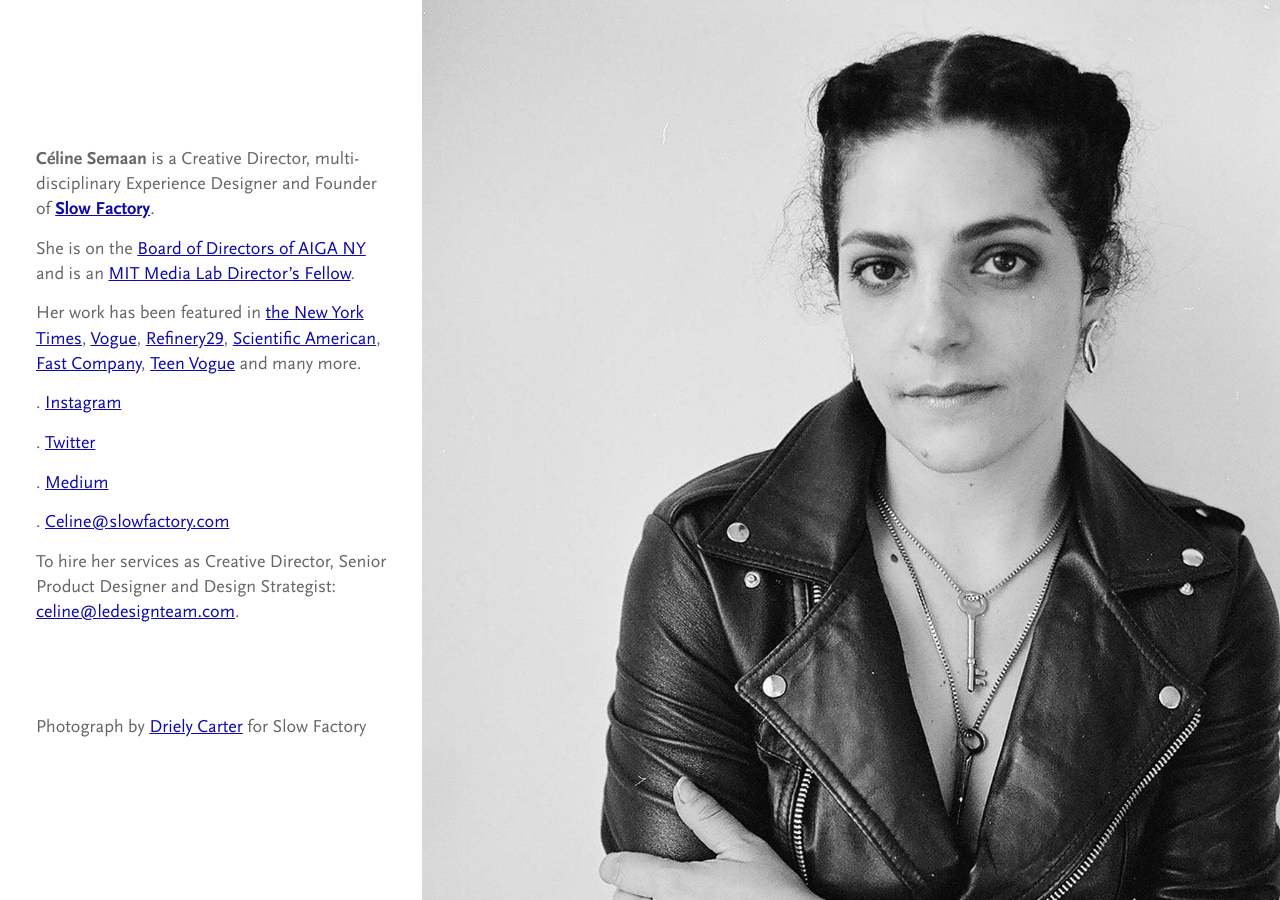
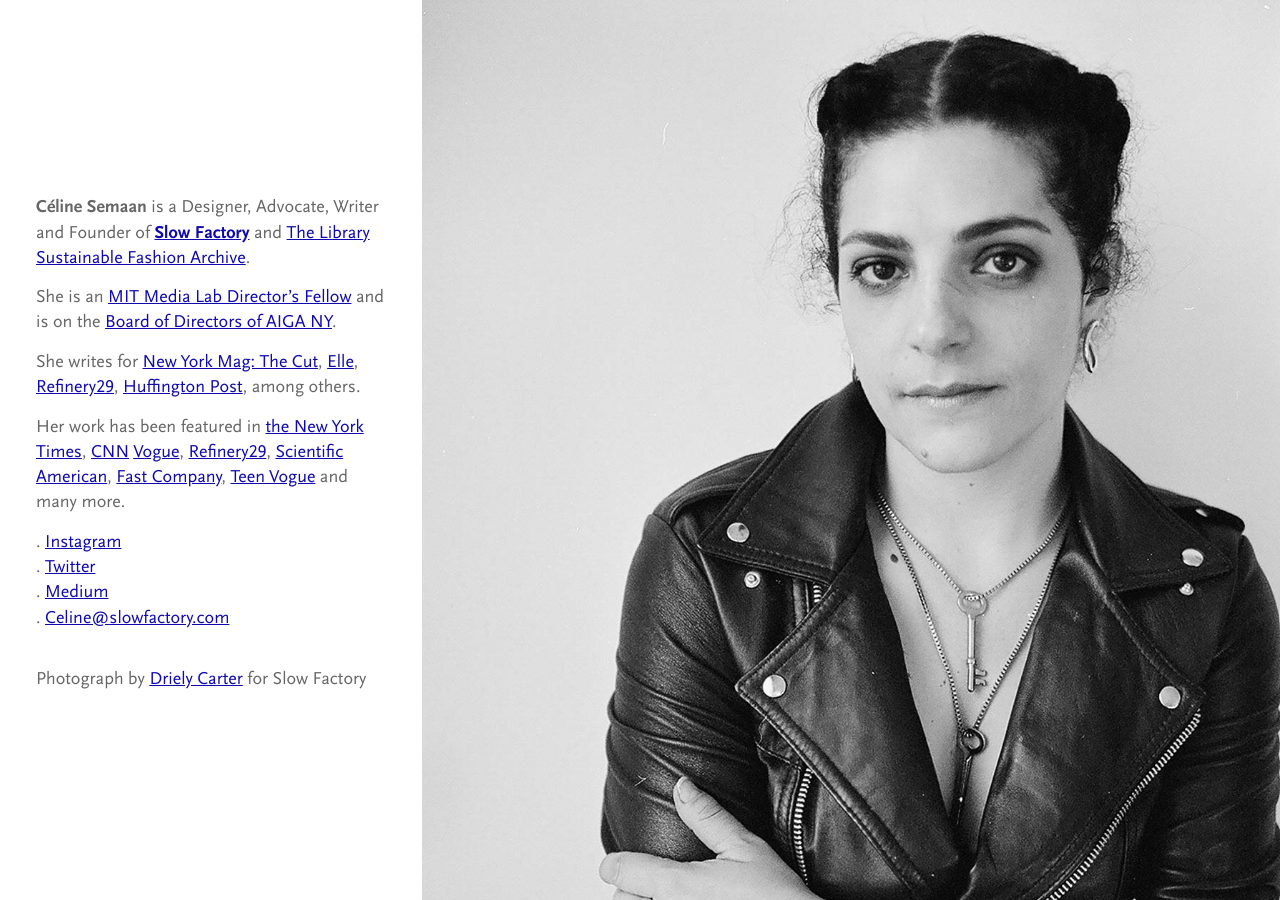
Before and after one commit to stresslimit/celinecelines, a Jekyll site: the page built from index.md, in a window 1280 px wide. Built offline with Jekyll 4.4.1, drawn with Linux system fonts in a browser that asks for light colours.

Commit message:
add writing

```diff
--- a/index.md
+++ b/index.md
@@ -3,27 +3,21 @@ layout: default
 title: 'Celine Semaan Vernon'
 ---
 
-**Céline Semaan** is a Creative Director, multi-disciplinary
-Experience Designer and Founder of [**Slow&nbsp;Factory**](https://slowfactory.com/).
+**Céline Semaan** is a Designer, Advocate, Writer and Founder of [**Slow&nbsp;Factory**](https://slowfactory.com/) and [The Library Sustainable Fashion Archive](https://thelibrary.eco).
 
-She is on the [Board of Directors of AIGA NY](http://aigany.org/about/board-members/)
-and is an [MIT Media Lab Director’s Fellow](https://www.media.mit.edu/people/csemaan/overview/).
+She is an [MIT Media Lab Director’s Fellow](https://www.media.mit.edu/people/csemaan/overview/) and is on the [Board of Directors of AIGA NY](http://aigany.org/about/board-members/).
 
-Her work has been featured in [the New York Times](https://www.nytimes.com/2017/04/05/fashion/refugees-fashion-slow-factory.html), [Vogue](http://en.vogue.me/fashion/refugee-to-fashion-designer/), [Refinery29](http://www.refinery29.com/2016/06/114166/anera-we-are-home-slow-factory-collection), [Scientific American](http://blogs.scientificamerican.com/symbiartic/wrapped-in-the-world/),
+She writes for [New York Mag: The Cut](https://www.thecut.com/author/celine-semaan/), [Elle](https://www.elle.com/author/220080/celine-semaan/), [Refinery29](https://www.refinery29.com/en-us/author/celine-semaan-vernon), [Huffington Post](https://www.huffingtonpost.com/author/celine-semaan), among others.
+
+Her work has been featured in [the New York Times](https://www.nytimes.com/2017/04/05/fashion/refugees-fashion-slow-factory.html), [CNN](https://money.cnn.com/2017/09/01/smallbusiness/slow-factory-celine-semaan/index.html) [Vogue](http://en.vogue.me/fashion/refugee-to-fashion-designer/), [Refinery29](http://www.refinery29.com/2016/06/114166/anera-we-are-home-slow-factory-collection), [Scientific American](http://blogs.scientificamerican.com/symbiartic/wrapped-in-the-world/),
 [Fast Company](http://www.fastcodesign.com/3021150/haute-fashion-developed-from-nasa-photographs#1), [Teen Vogue](https://slowfactory.com/pages/www.teenvogue.com/gallery/refugees-follow-passion-beauty-lebanon) and many more.
 
 <!-- Full Bio. -->
 
 . [Instagram](https://www.instagram.com/theslowfactory/)
-
 . [Twitter](https://twitter.com/slowfactory_)
-
 . [Medium](https://medium.com/slowfactory)
-
 . [Celine@slowfactory.com](mailto:celine@slowfactory.com)
 
-To hire her services as Creative Director, Senior Product Designer and Design Strategist:
-[celine@ledesignteam.com](mailto:celine@ledesignteam.com).
-
 Photograph by [Driely Carter](http://drielys.com/) for Slow Factory
-{: style="margin-top:5em"}
+{: style="margin-top:2em"}
--- a/package.json
+++ b/package.json
@@ -30,6 +30,7 @@
     "webpack-dev-server": "2.2.0-rc.0"
   },
   "dependencies": {
+    "firebase-tools": "^6.0.1",
     "postcss-custom-media": "^5.0.1"
   }
 }
```
Also changed, not shown: 1 other file.
